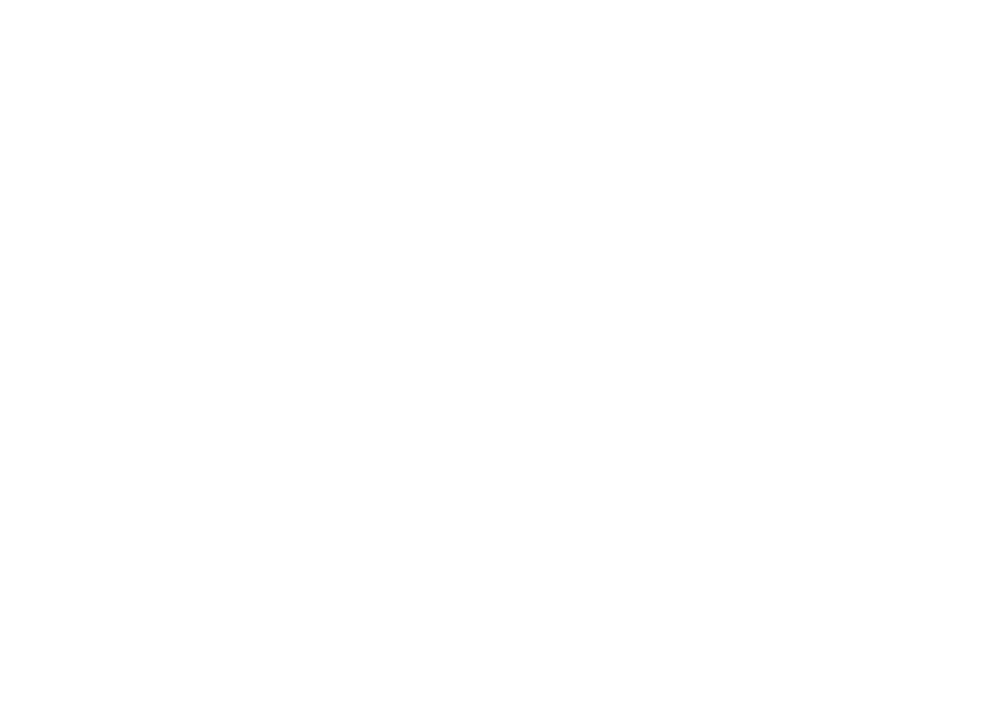
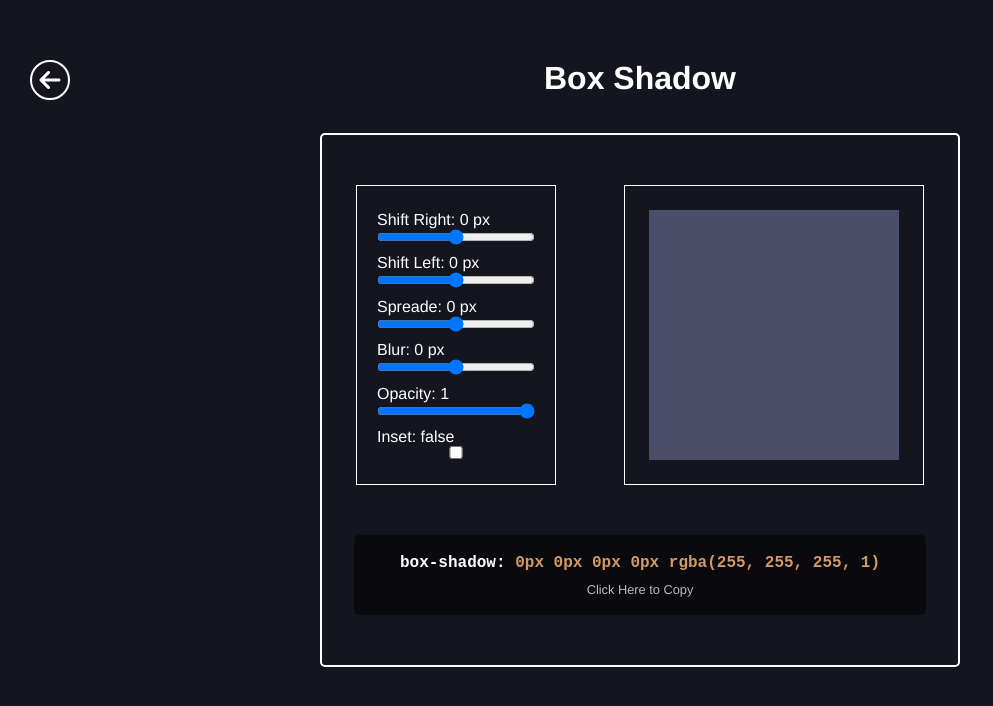
Before and after one commit to JoelStorr/shape-css, a Vue app: page /tools/drop-shadow in a window 1280 px wide. Before the commit this address had no page. Shown: the top 706 px of the page, without its empty margins (0-993 px from the left). Built offline with nearby package versions, Linux system fonts and the light colour scheme.

Commit message:
Added Box Shadow Tool

```diff
--- a/package.json
+++ b/package.json
@@ -14,6 +14,7 @@
     "core-js": "^3.8.3",
     "matter-js": "^0.18.0",
     "vue": "^3.2.13",
+    "vue-color-gradient-picker": "^0.1.2",
     "vue-router": "^4.0.3",
     "vuex": "^4.0.0"
   },
--- a/src/components/tools/dropShadow.component.vue
+++ b/src/components/tools/dropShadow.component.vue
@@ -1,7 +1,189 @@
-<template></template>
+<template>
+  <div>
+    <h1>Box Shadow</h1>
+
+    <section class="toolwrapper">
+      <section class="inputs">
+        <label for="shift-right">
+          Shift Right: {{ shiftRight }} px
+          <input
+            type="range"
+            id="shift-right"
+            min="-50"
+            max="50"
+            v-model="shiftRight"
+          />
+        </label>
+        <label for="shift-left">
+          Shift Left: {{ shiftLeft }} px
+          <input
+            type="range"
+            id="shift-left"
+            min="-50"
+            max="50"
+            v-model="shiftLeft"
+          />
+        </label>
+        <label for="spread">
+          Spreade: {{ spread }} px
+          <input type="range" id="spread" min="-50" max="50" v-model="spread" />
+        </label>
+        <label for="blur">
+          Blur: {{ blur }} px
+          <input type="range" id="blur" min="-50" max="50" v-model="blur" />
+        </label>
+        <label for="opacity">
+          Opacity: {{ opacity }}
+          <input
+            type="range"
+            id="opacity"
+            min="0"
+            max="1"
+            step="0.01"
+            v-model="opacity"
+          />
+        </label>
+        <label for="inset">
+          Inset: {{ inset }}
+          <input type="checkbox" id="inset" v-model="inset" />
+        </label>
+      </section>
+
+      <section class="dispaly">
+        <div class="frame">
+          <div class="shape" :style="shadowSetter"></div>
+        </div>
+      </section>
+
+      <Base-copy :copySetter="copySetter">
+        <p v-if="inset">
+          box-shadow: inset
+          <span class="yellow"
+            >{{ shiftRight }}px {{ shiftLeft }}px {{ spread }}px {{ blur }}px
+            rgba({{ color }} {{ opacity }})</span
+          >
+        </p>
+        <p v-else>
+          box-shadow:
+          <span class="yellow"
+            >{{ shiftRight }}px {{ shiftLeft }}px {{ spread }}px {{ blur }}px
+            rgba({{ color }} {{ opacity }})</span
+          >
+        </p>
+      </Base-copy>
+    </section>
+  </div>
+</template>
 
 <script>
-export default {};
+import BaseCopy from '../Base/BaseCopy.component.vue';
+
+export default {
+  components: {
+    'Base-copy': BaseCopy,
+  },
+  data() {
+    return {
+      shiftRight: 0,
+      shiftLeft: 0,
+      spread: 0,
+      blur: 0,
+      opacity: 1,
+      inset: false,
+      color: '255, 255, 255,',
+    };
+  },
+
+  computed: {
+    shadowSetter() {
+      if (this.inset) {
+        return {
+          'box-shadow': `inset ${this.shiftRight}px ${this.shiftLeft}px ${this.blur}px ${this.spread}px rgba(${this.color} ${this.opacity})`,
+        };
+      }
+      return {
+        'box-shadow': `${this.shiftRight}px ${this.shiftLeft}px ${this.blur}px ${this.spread}px rgba(${this.color} ${this.opacity})`,
+      };
+    },
+    copySetter() {
+      if (this.inset) {
+        console.log('set Inset');
+        return `box-shadow: inset ${this.shiftRight}px ${this.shiftLeft}px ${this.blur}px ${this.spread}px rgba(${this.color} ${this.opacity});`;
+      }
+      return `box-shadow: ${this.shiftRight}px ${this.shiftLeft}px ${this.blur}px ${this.spread}px rgba(${this.color} ${this.opacity});`;
+    },
+  },
+};
 </script>
 
-<style></style>
+<style lang="scss" scoped>
+h1 {
+  color: white;
+}
+button {
+  z-index: 10;
+}
+
+.toolwrapper {
+  position: absolute;
+  top: 50%;
+  left: 50%;
+  transform: translate(-50%, -50%);
+  overflow: hidden;
+
+  min-width: 50vw;
+  max-width: 60vw;
+  display: flex;
+  align-items: center;
+  justify-content: space-around;
+  flex-direction: row;
+  flex-wrap: wrap;
+  border: 2px solid white;
+  padding: 50px 0;
+  border-radius: 5px;
+}
+.inputs {
+  flex: 0;
+  display: flex;
+  flex-direction: column;
+  justify-content: space-around;
+  border: 1px solid white;
+  padding: 20px;
+  min-width: 200px;
+  height: 300px;
+
+  label {
+    color: white;
+    display: flex;
+    flex-direction: column;
+    max-width: 25vw;
+    text-align: left;
+  }
+}
+
+.frame {
+  flex: 0;
+  width: 300px;
+  height: 300px;
+  border: solid 1px white;
+  display: flex;
+  align-items: center;
+  justify-content: center;
+
+  .shape {
+    width: 250px;
+    height: 250px;
+    background-color: #4a4e69;
+    z-index: 0;
+  }
+}
+p {
+  font-family: monospace;
+  font-weight: bold;
+  font-size: 1rem;
+  color: white;
+  .yellow {
+    color: #d19966;
+  }
+}
+</style>
--- a/src/router/index.js
+++ b/src/router/index.js
@@ -16,7 +16,9 @@
     // route level code-splitting
     // this generates a separate chunk (about.[hash].js) for this route
     // which is lazy-loaded when the route is visited.
-    component: () => import(/* webpackChunkName: "about" */ '../views/AboutView.vue'),
+    component: () =>
+      // eslint-disable-next-line implicit-arrow-linebreak
+      import(/* webpackChunkName: "about" */ '../views/AboutView.vue'),
   },
   {
     path: '/main-menu',
@@ -36,11 +38,17 @@
       {
         path: 'threed-transform',
         name: '3d-transform',
-        component: () => import('../components/tools/threedTransform.component.vue'),
+        component: () =>
+          // eslint-disable-next-line implicit-arrow-linebreak
+          import('../components/tools/threedTransform.component.vue'),
+      },
+      {
+        path: 'drop-shadow',
+        name: 'drop-shadow',
+        component: () => import('../components/tools/dropShadow.component.vue'),
       },
     ],
   },
-
 ];
 
 const router = createRouter({
--- a/src/views/MenueView.vue
+++ b/src/views/MenueView.vue
@@ -34,7 +34,7 @@
         },
         {
           icon: 'fa-solid fa-clone',
-          name: 'Drop Shadow',
+          name: 'Box Shadow',
           desc: 'Easily apply shadows to your elemnts',
           toolPath: '/tools/drop-shadow',
         },
```
Also changed, not shown: 1 other file (tests, documents, lock files or other folders).
